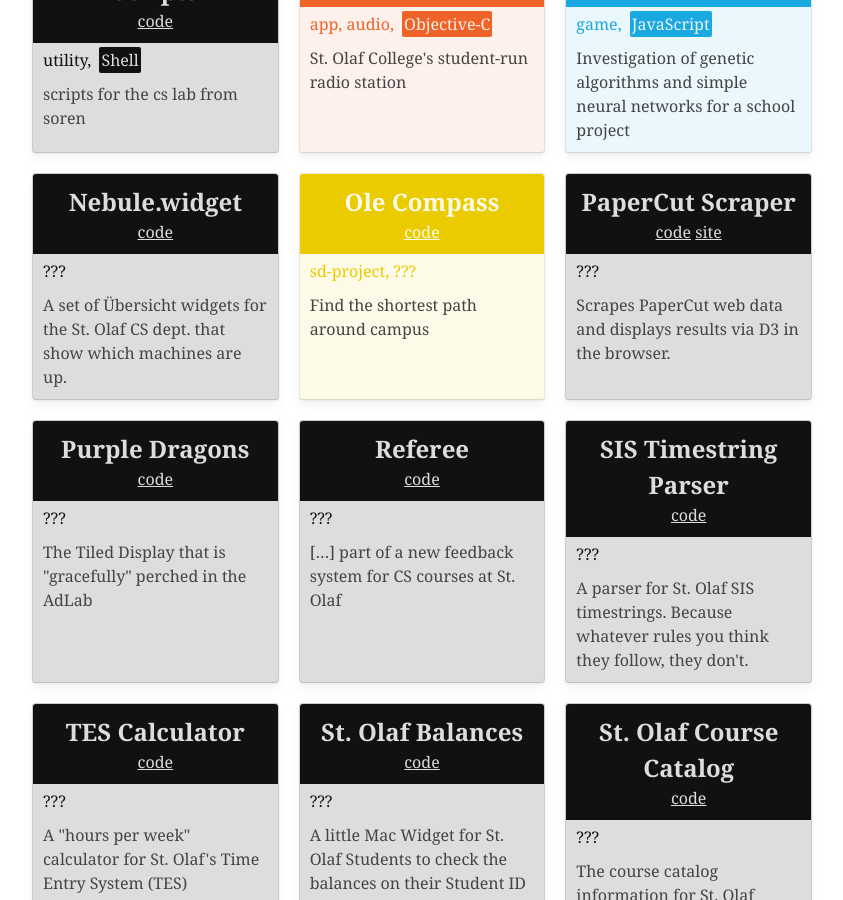
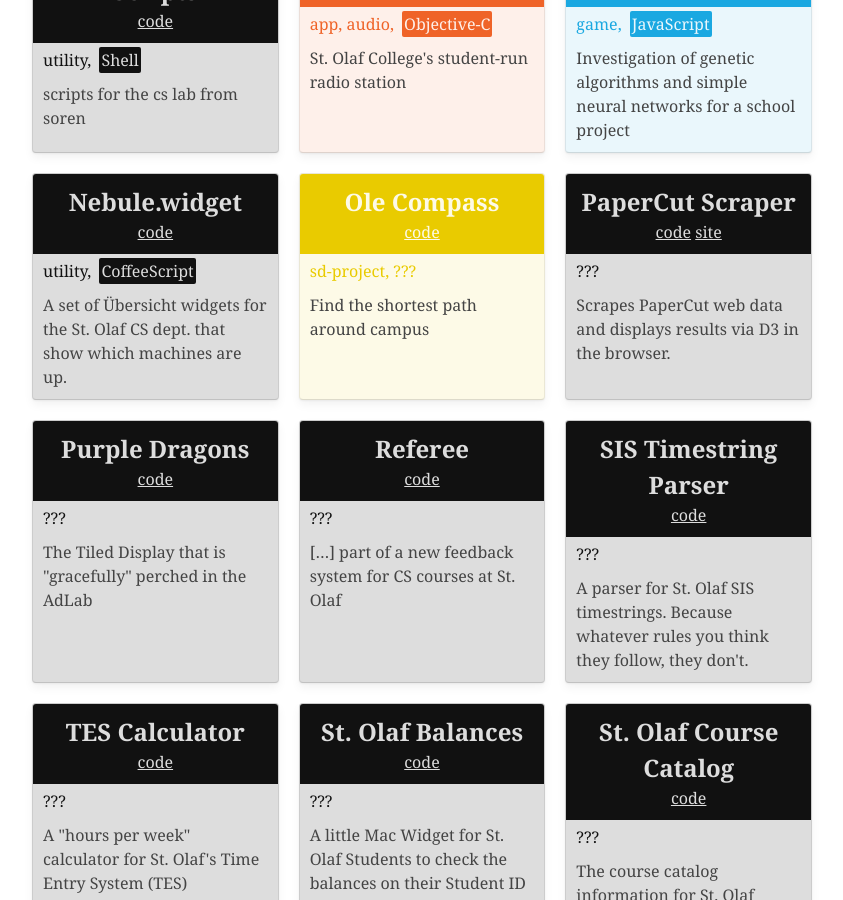
Before and after one commit to StoDevX/stodevx.github.io, a Jekyll site: the page built from index.html, in a window 1280 px wide and 900 px high, scrolled down 1189 px. Shown: the whole window, without its empty margins (218-1061 px from the left). Built offline with Jekyll 4.4.1, drawn with Linux system fonts in a browser that asks for light colours.

Commit message:
Update nebule-widget.md
Add category and language

```diff
--- a/nebule-widget.md
+++ b/nebule-widget.md
@@ -1,6 +1,7 @@
 ---
 title: Nebule.widget
-categories: ['???']
+categories: [utility]
+language: CoffeeScript
 layout: page
 repo: nebule.widget
 has-page: false
```
